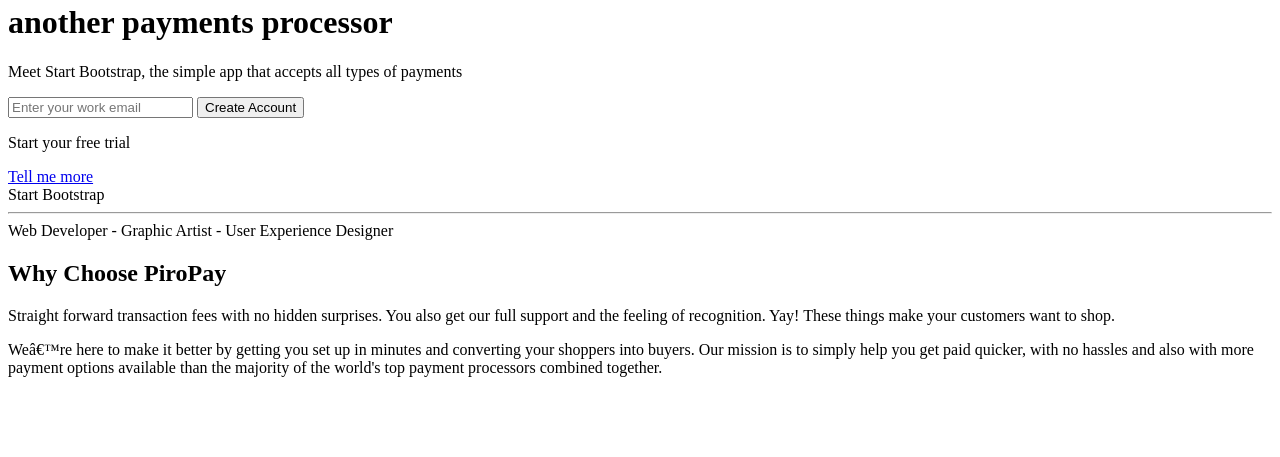
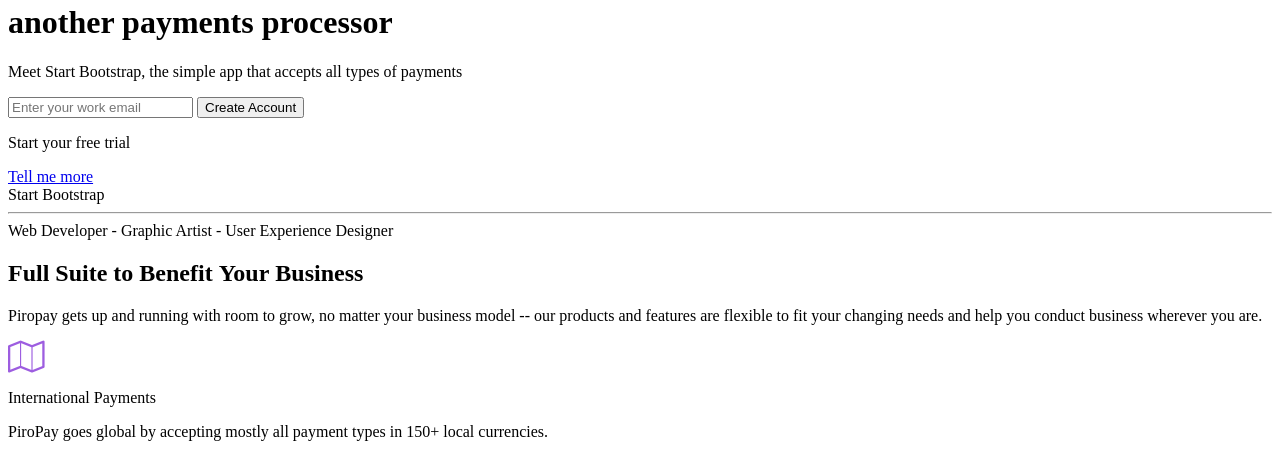
Before and after one commit to Banqee/piropay.github.io, a Jekyll site: the page built from _posts/2016-02-06-cabin.markdown, in a window 1280 px wide and 1400 px high, scrolled down 988 px. Shown: the top 457 px of the window. Built offline with Jekyll 4.4.1, drawn with Linux system fonts in a browser that asks for light colours; nearby versions of some CDN libraries; comment, search, counter and statistics services are not loaded; some of the changed text lies outside the part shown; grey boxes are pictures that could not be loaded.

Commit message:
Update features.html

```diff
--- a/_includes/features.html
+++ b/_includes/features.html
@@ -1,53 +1,6 @@
 <!-- Features Grid Section -->
-		<section class="iso-high-board" id="features">
-		<div class="col-xs-12 desktop-hidden full">
-		<div class="text">
-		<h1>Why Choose PiroPay</h1>
 
-<p>Straight forward transaction fees with no hidden surprises. You also get our full support and the feeling of recognition. Yay! These things make your customers want to shop.</p>
-			<p>Weâ€™re here to make it better by getting you set up in minutes and converting your shoppers into buyers. Our mission is to simply help you get paid quicker, with no hassles and also with more payment options available than the majority of the world's top payment&nbsp;processors combined together.</p>
-			</div>
-
-			<p>&nbsp;</p>
-			<p>&nbsp;</p>
-
-		<div class="signup-form-half-pg">
-		<div class="col-sm-12 piropay_signup_form_inline tc fw300">
-	      <button class="login-box fw400 ladda-button"><a class="signup signup-navbar-box" href="javascript:void(0)"> &nbsp; Get Started &nbsp;</a>  </button>
-                <span>&nbsp;&nbsp;&nbsp;</span>
-		<button class="box-btn tc"><a class="box-btn tc b24-web-form-popup-btn-10 signup-single-button"> &nbsp;Get Quote&nbsp; </a> </button>
-		</div>
-
-		</div>
-
-			</div>
-
-		<div class="col-xs-12 col-md-6 desktop-section-height left">
-		<img id="high-board" src="assets/img/home/isometric/high-board.png" class="wow fadeInLeftSmall" data-wow-duration="0.8s"/>
-		<img id="board-top" src="assets/img/home/isometric/board-top.png" class="wow fadeInFullUpSmall" data-wow-duration="0.8s" data-wow-delay="1s"/>
-		<img id="board-working" src="assets/img/home/isometric/board-working.png" class="wow fadeInRightSmall" data-wow-duration="0.8s" data-wow-delay="0.2s"/>
-		<img id="board-stuck" src="assets/img/home/isometric/board-stuck.png" class="wow fadeInRightSmall" data-wow-duration="0.8s" data-wow-delay="0.2s"/>
-		<img id="board-done" src="assets/img/home/isometric/board-done.png" class="wow fadeInRightSmall" data-wow-duration="0.8s" data-wow-delay="0.2s"/>
-		</div>
-
-		<div class="col-md-6 desktop-section-height right mobile-hidden">
-		<div class="text"> <h1>Why Choose PiroPay</h1>
-		<p>Straight forward transaction fees with no hidden surprises. You also get our full support and the feeling of recognition. Yay! These things make customers want to shop.</p> <p>Weâ€™re here to make it better by getting you set up in minutes and converting your shoppers into buyers. Our mission is to simply help you get paid quicker, with no hassles and also with more payment options available than the majority of the world's top payment&nbsp;processors combined together.</p> </div>
-			<p>&nbsp;</p>
-			<p>&nbsp;</p>
-			<div class="signup-form-half-pg">
-		<div class="col-sm-12 piropay_signup_form_inline tc fw300">
-	      <button class="login-box fw400 ladda-button"><a class="signup signup-navbar-box" href="javascript:void(0)"> &nbsp; Get Started &nbsp; </a>  </button>
-                <span>&nbsp;&nbsp;&nbsp;</span>
-		<button><a class="box-btn tc b24-web-form-popup-btn-10"> &nbsp; Get Quote &nbsp; </a> </button>
-		</div>
-
-		</div>
-
-			</div>
-		</section>
-
-		<section class="container-fluid iso-features">
+		<section class="container-fluid iso-features" id="features">
 		<div class="iso-container">
 		<div class="heading">
 		<h1>Full Suite to Benefit&nbsp;Your&nbsp;Business</h1>
```
